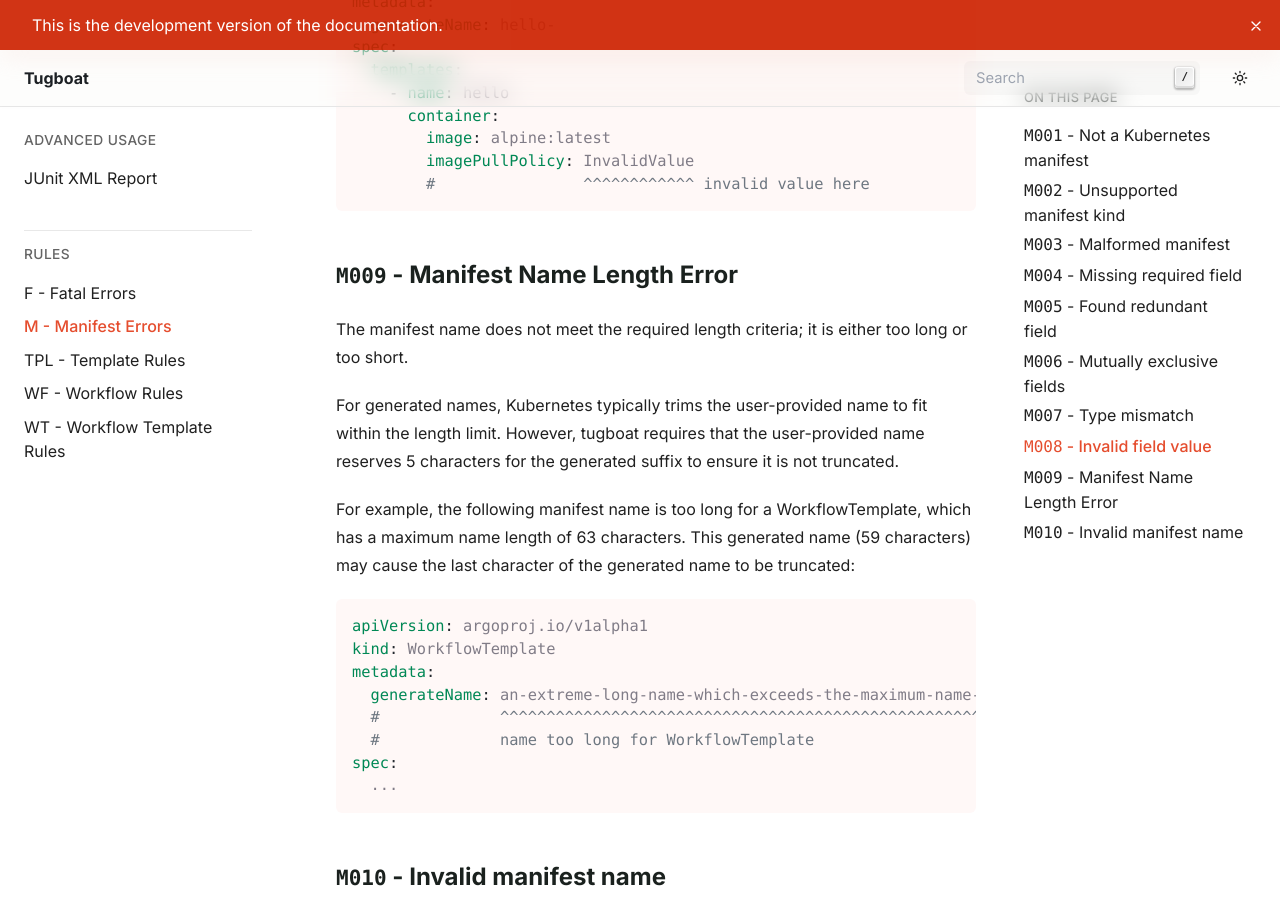
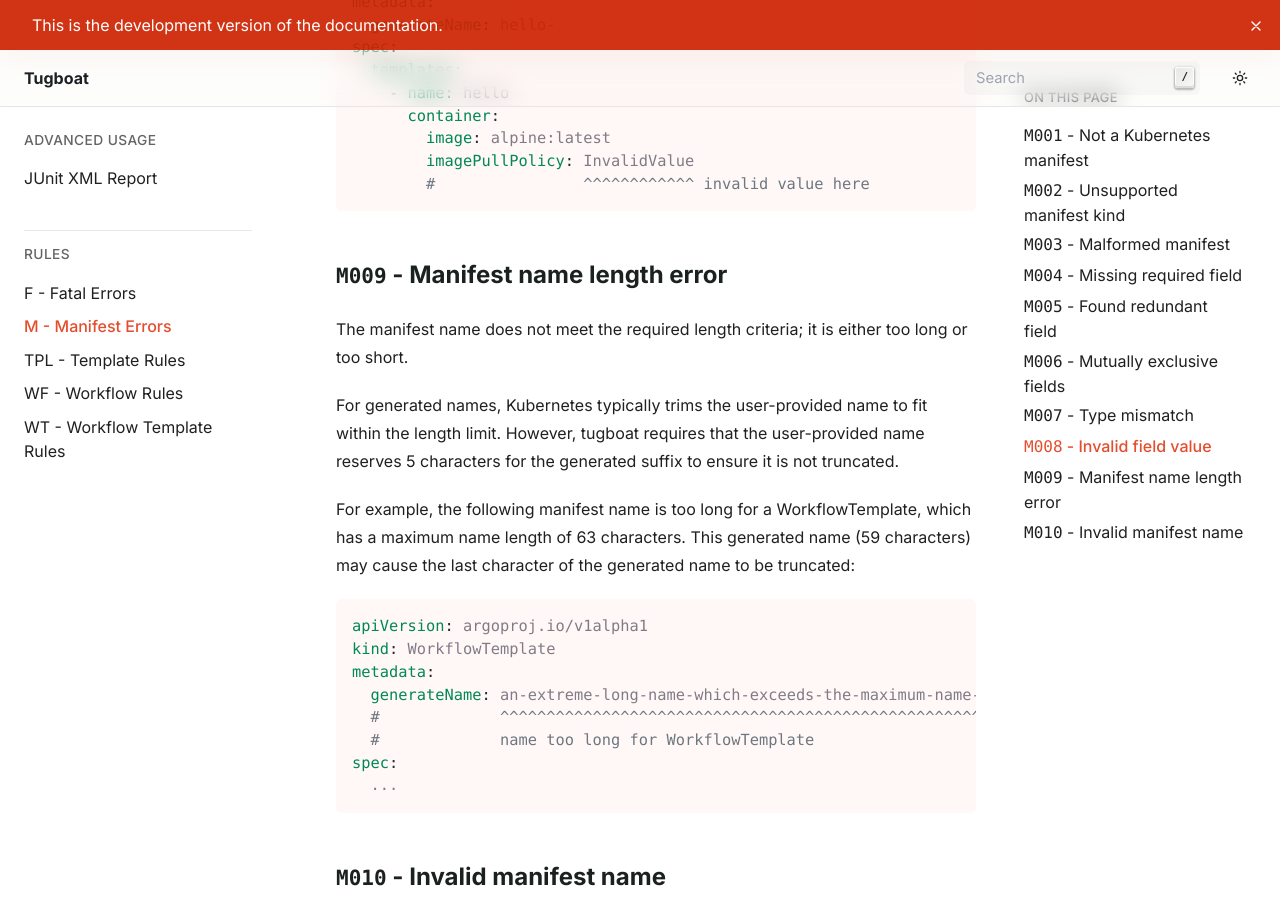
Before and after one commit to tzing/tugboat, a Sphinx documentation site: the page built from docs/rules/manifest-errors.rst, in a window 1280 px wide and 900 px high, scrolled down 3213 px. Built offline with Sphinx 7.4.7, drawn with Linux system fonts in a browser that asks for light colours; the version number is read from the project's files by our own code.

Commit message:
fix: case

```diff
--- a/docs/rules/manifest-errors.rst
+++ b/docs/rules/manifest-errors.rst
@@ -140,7 +140,7 @@ For instance, the following manifest contains an invalid value for the ``imagePu
            #                ^^^^^^^^^^^^ invalid value here
 
 
-``M009`` - Manifest Name Length Error
+``M009`` - Manifest name length error
 -------------------------------------
 
 The manifest name does not meet the required length criteria; it is either too long or too short.
```
